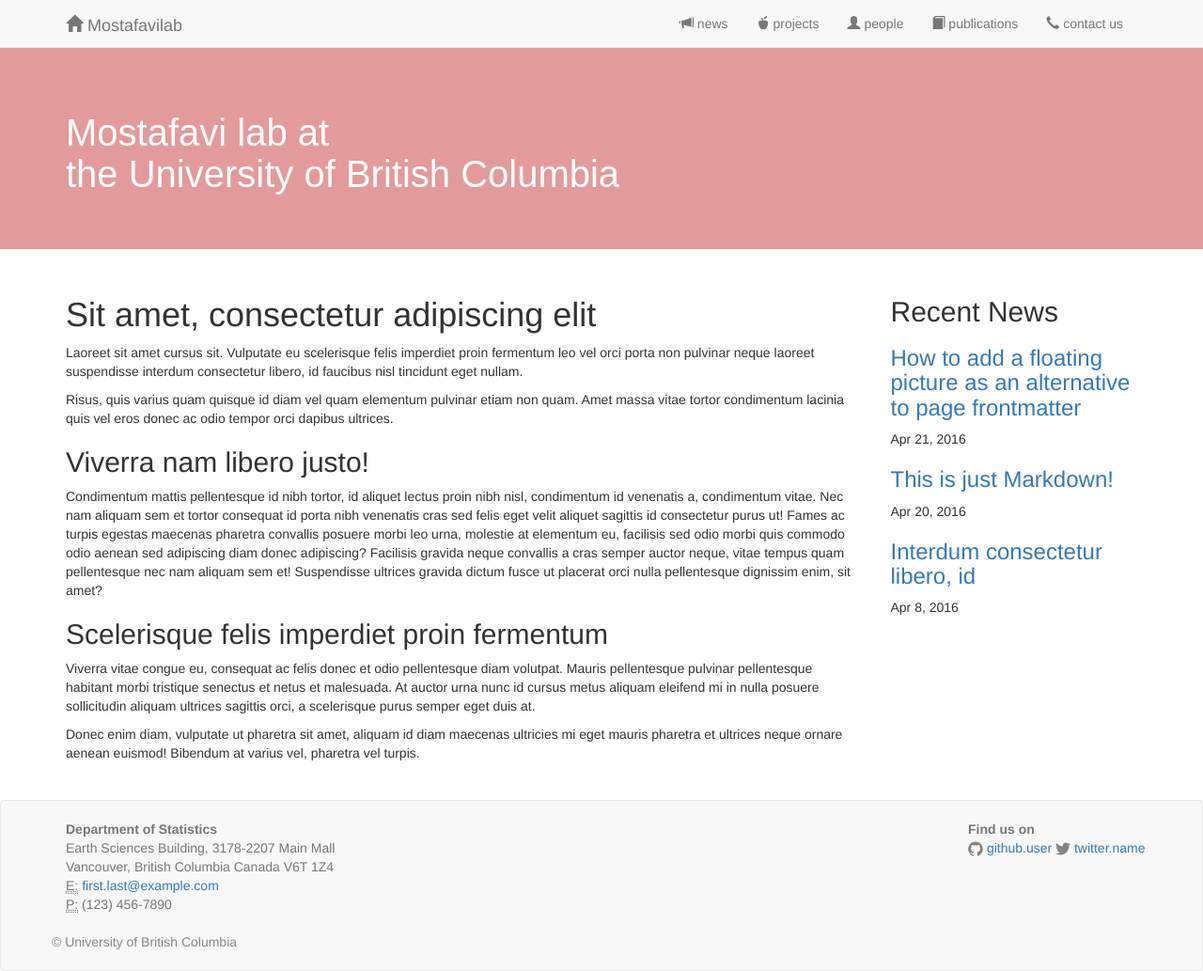
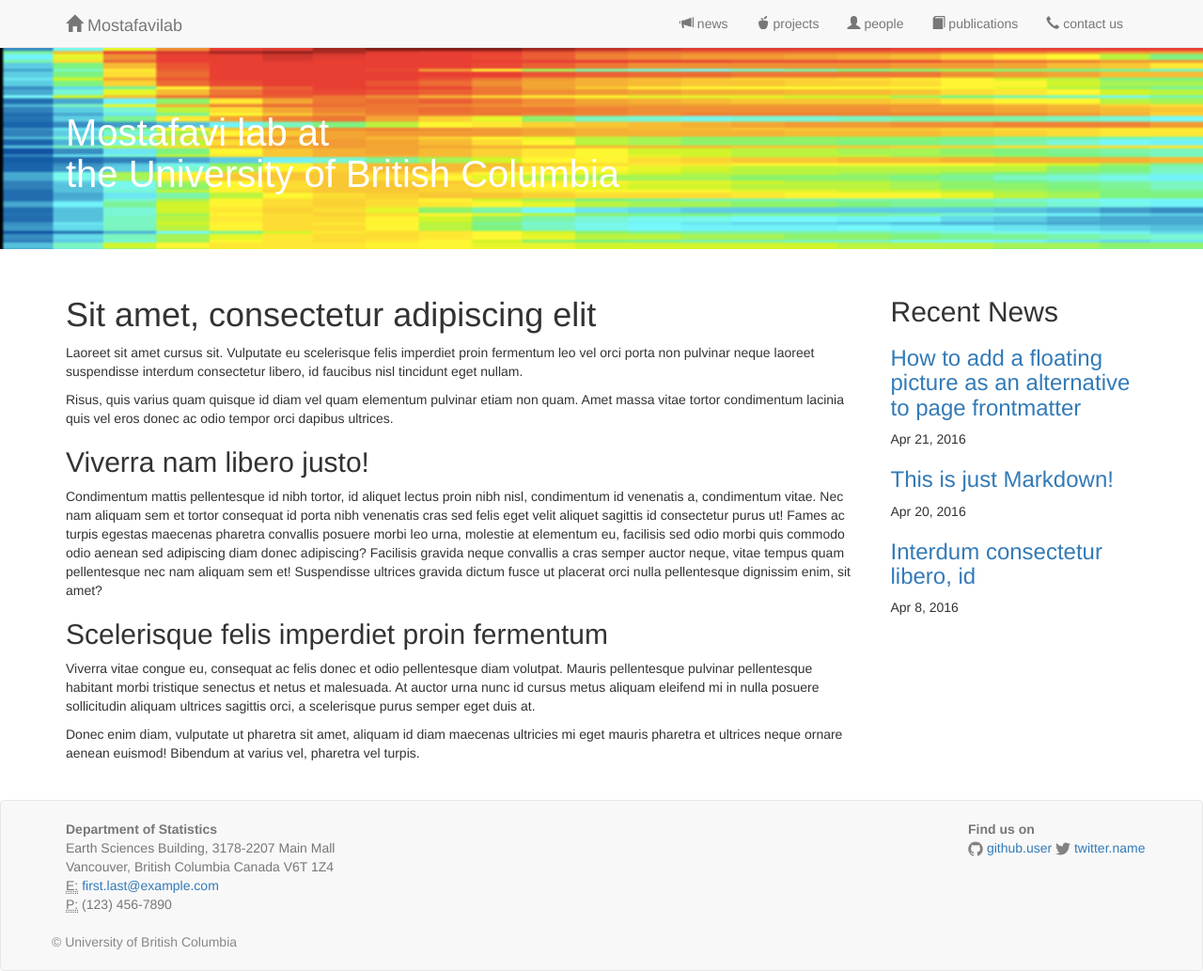
Before and after one commit to saramostafavi/saramostafavi.github.io, a Jekyll site: the page built from index.md, in a window 1280 px wide. Shown: the whole page at 94% size. Built offline with Jekyll 4.4.1, drawn with Linux system fonts in a browser that asks for light colours; nearby versions of some CDN libraries; a style sheet for code colours, icons or effects is not loaded.

Commit message:
Update main.css

```diff
--- a/css/main.css
+++ b/css/main.css
@@ -8,7 +8,6 @@
 
 .jumbotron {
    background: #000 url("../images/IFN_1.png");
-   background: rgba(200, 54, 54, 0.5);
    width: 100%;
    height: 100%;
    background-size: cover;
```
